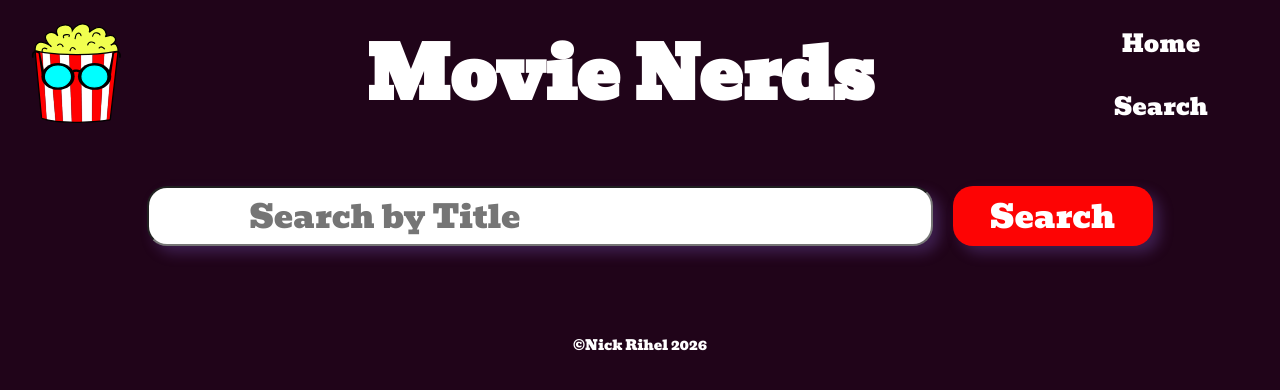
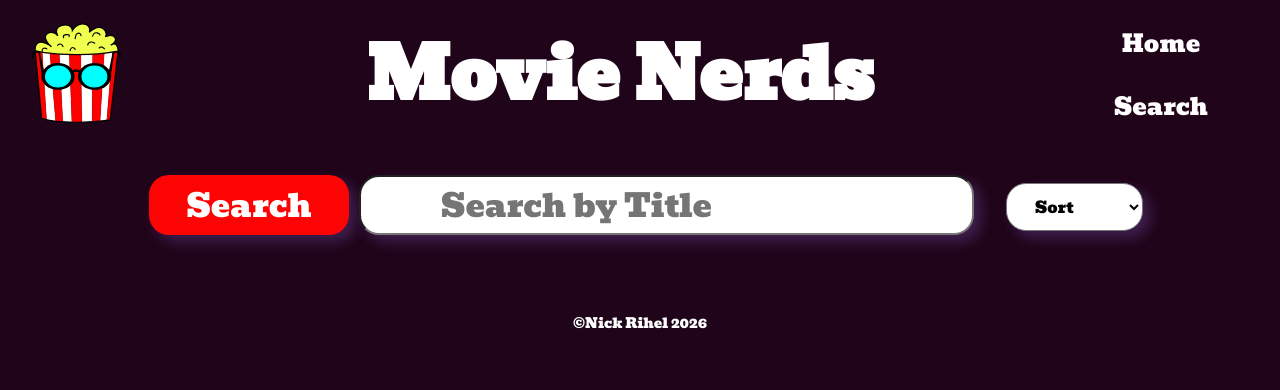
Before and after one commit to nrihel/react_movie, a React (Create React App) app: page /movies in a window 1280 px wide. Shown: the top 390 px of the page. Built offline with nearby package versions, Linux system fonts and the light colour scheme.

Commit message:
first commit

```diff
--- a/src/App.js
+++ b/src/App.js
@@ -1,7 +1,7 @@
 import { BrowserRouter as Router, Routes, Route } from 'react-router-dom';
 import Home from './pages/Home';
 import Movies from './pages/Movies';
-
+import Details from './pages/Details';
 
 function App() {
   return (
@@ -10,6 +10,7 @@ function App() {
         <Routes>
           <Route path="/" element={<Home />} />
           <Route path="/movies" element={<Movies />} />
+          <Route path="/details" element={<Details />} />
         </Routes>
     </div>
     </Router>
--- a/src/moviestyle.css
+++ b/src/moviestyle.css
@@ -110,23 +110,24 @@ h3 {
 .movie__search {
     width: 100%;
     position: relative;
-    padding: 36px;
+    padding: 25px;
     margin-bottom: 4px;
     display: flex;
     justify-content: center;
+    align-items: center;
 }
 
 input {
     height: 60px;
-    width: 65%;
+    width: 50%;
     background-color: white;
     box-shadow: 7px 7px 14px rgba(134, 93, 204, .3);
     border-radius: 20px;
     font-size: 32px;
     color: black;
     display: inline-block;
-    padding-left: 100px;
-    margin-left: 20px;
+    padding-left: 80px;
+    margin-left: 10px;
 }
 
 button {
@@ -148,9 +149,10 @@ button {
 }
 
 .sort {
-    display: flex;
-    justify-content: center;
-    padding: 24px;
+    height: 60px;
+    width: auto;
+    padding: 8px;
+    margin-left: 24px;
 }
 
 select {
--- /dev/null
+++ b/src/pages/Details.jsx
@@ -0,0 +1,40 @@
+import React, { useEffect, useState } from 'react';
+import Navbar from '../components/Navbar';
+import Footer from '../components/Footer';
+import axios from 'axios'
+import { useParams } from 'react-router-dom';
+
+const Details = () => {
+    const { imdbID } = useParams();
+    const [movie, setMovie] = useState(null);
+    const [loading, setLoading] = useState(true);
+
+    async function getMovieDetails() {
+        try {
+            setLoading(true);
+            const movieData = await axios.get(
+                `https://www.omdbapi.com/?apikey=db4e97d3&s=${imdbID}`
+            );
+            setMovie(movieData.data);
+        } catch (error) {
+            console.error("couldn't find movie", error);
+        } finally {
+            setTimeout(() => {
+                setLoading(false);
+            }, 500);
+        }
+    }
+
+    useEffect(() => {
+        getMovieDetails();
+    }, [imdbID])
+  return (
+    <>
+    <Navbar />
+
+    <Footer />
+    </>
+  )
+}
+
+export default Details
--- a/src/pages/Home.jsx
+++ b/src/pages/Home.jsx
@@ -40,11 +40,6 @@ const Home = () => {
       onSearch()
   }
 
-  useEffect(() => {
-    movieSearch();
-  }, []);
-
-
   return (
     <>
         <Navbar />
@@ -54,14 +49,14 @@ const Home = () => {
             id="Title"
             placeholder="Search by Title"
             onChange={(event) => setSearchMovies(event.target.value)}
-            onKeyPress={(event) => event.key === 'Enter' && navigate('/Movies ')}
+            onKeyPress={(event) => event.key === 'Enter' && navigate('/Movies', { state: { searchTitle: searchMovies }})}
           >
           </input>
-          <button onClick={() => navigate('/Movies')}>Search</button>
+          <button onClick={() => navigate('/Movies', { state: { searchTitle: searchMovies }})}>Search</button>
         </div>
         <div className="movie-list">
           {movies.map((movie) => (
-            <div className="movie">
+            <div className="movie" key={movie.imdbId}>
                 <div className="movie-card">
                   <h3 className="card__title">{movie.Title}</h3>
                   <p>Release Date: {movie.Year}</p>
--- a/src/pages/Movies.jsx
+++ b/src/pages/Movies.jsx
@@ -1,11 +1,21 @@
-import React, { useEffect, useState } from 'react'
+import React, { useEffect, useState, useMemo } from 'react'
 import Navbar from '../components/Navbar'
 import Footer from '../components/Footer'
 import axios from 'axios';
+import { useLocation, useNavigate } from 'react-router-dom';
 
 const Movies = () => {
+    const navigate = useNavigate();
+    const location = useLocation();
+    const title = location.state?.searchTitle || '';
     const [searchMovies, setSearchMovies] = useState([]);
     const [searchTitle, setSearchTitle] = useState('');
+    const [loading, setLoading] = useState(true);
+    const [error, setError] = useState(null);
+
+    useEffect(() => {
+        if (title) movieSearch(title);
+    }, [title]);
 
     function onSearch() {
         movieSearch(searchTitle);
@@ -17,12 +27,27 @@ const Movies = () => {
         setSearchMovies(data.Search || []);
     }
 
+    function sortMovies(movies, option) {
+        const sorted = [...movies];
+
+        if (option === "oldest") {
+            sorted.sort((a, b) => parseInt(a.year) - parseInt(b.year));
+        } else if (option === "newest") {
+            sorted.sort((a, b) => parseInt(b.year) - parseInt(a.year));
+        } else if (option === "a-z") {
+            sorted.sort((a, b) => a.Title.localCompare(b.Title));
+        } else if (option === "z-a") {
+            sorted.sort((a, b) => b.Title.localCompare(a.Title));
+        }
+    }
+
 
 
   return (
     <>
     <Navbar />
         <div className="movie__search">
+            <button onClick={onSearch}>Search</button>
             <input
                 type="text"
                 id="Title"
@@ -31,12 +56,20 @@ const Movies = () => {
                 onKeyPress={(event) => event.key === 'Enter' && onSearch()}
             >
             </input>
-        <button onClick={onSearch}>Search</button>
+            <div className="sort">
+                <select id="filter" onChange="filterMovie(event)">
+                <option value="" disabled selected>Sort</option>
+                <option value="newest">Newest</option>
+                <option value="oldest">Oldest</option>
+                <option value="a-z">A - Z</option>
+                <option value="z-a">Z - A</option>
+                </select>
+            </div>
         </div>
         <div className="movie-list">
             {searchMovies.map((movie) => (
             <div className="movie">
-                <div className="movie-card">
+                <div className="movie-card" onClick={() => navigate('/Details')}>
                   <h3 className="card__title">{movie.Title}</h3>
                   <p>Release Date: {movie.Year}</p>
                   <img className="movie__image" src={movie.Poster} alt={movie.Title} />
```
Lines whose indentation alone changed are shown as unchanged.
